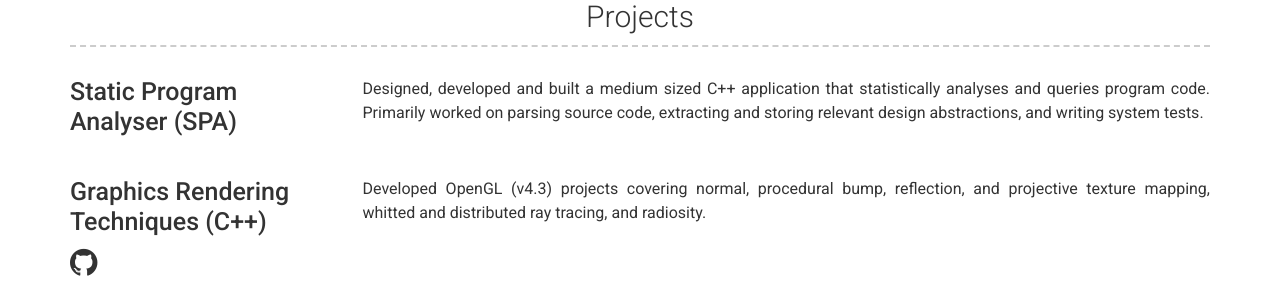
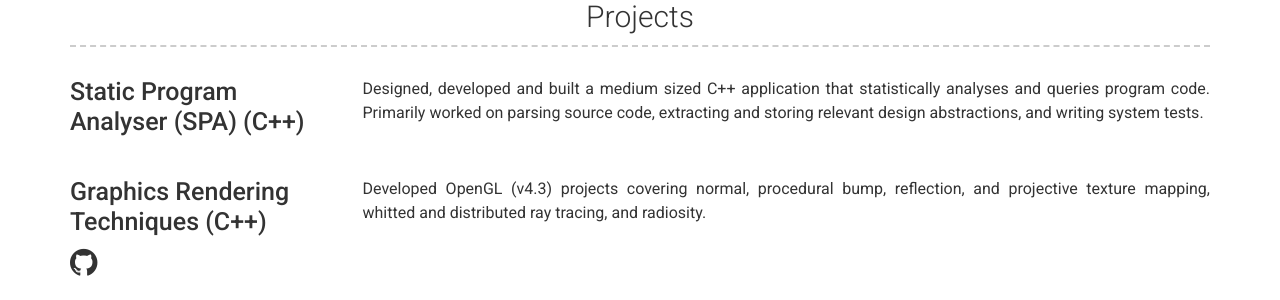
Before and after one commit to AnuKritiW/modern-resume-theme-site, a Jekyll site: the page built from index.md, in a window 1280 px wide and 900 px high, scrolled down 1450 px. Shown: the part 183-483 px from the top of the window. Built offline with Jekyll 4.4.1, drawn with Linux system fonts in a browser that asks for light colours.

```diff
--- a/_data/projects.yml
+++ b/_data/projects.yml
@@ -1,4 +1,4 @@
-- name: Static Program Analyser (SPA)
+- name: Static Program Analyser (SPA) (C++)
   # link: github.com/AnuKritiW/OpenGL-projects
   # github: AnuKritiW/OpenGL-projects
 #   quote: >
```
